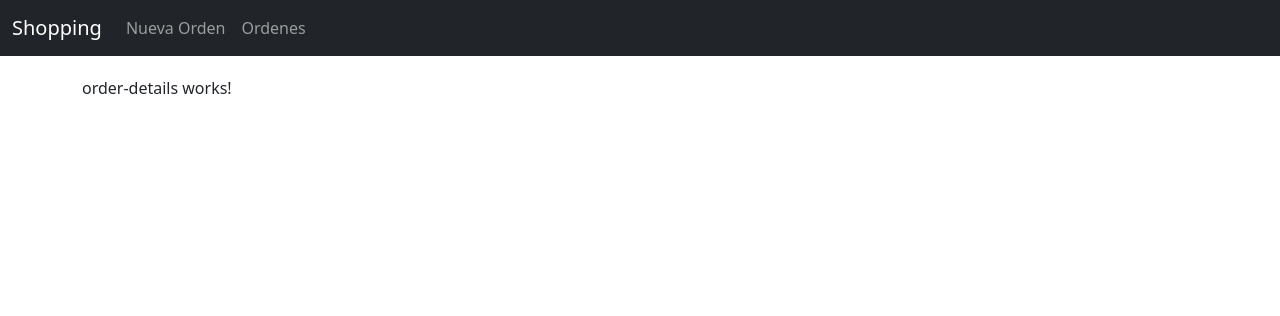
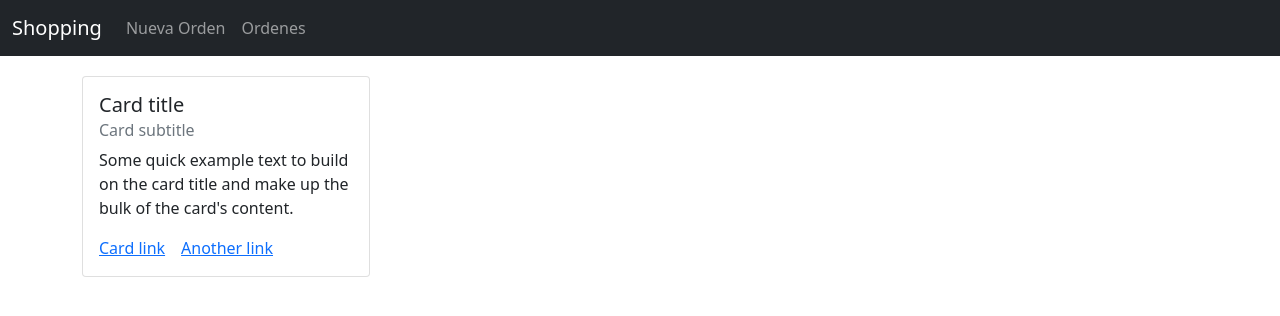
Before and after one commit to varnamartha/vm-shopping-ui, an Angular app: page /orderdetails/1 in a window 1280 px wide. Shown: the top 316 px of the page. Built offline with nearby package versions, Linux system fonts and the light colour scheme.

Commit message:
improvements in order details component

```diff
--- a/src/app/components/order-details/order-details.component.html
+++ b/src/app/components/order-details/order-details.component.html
@@ -1 +1,9 @@
-<p>order-details works!</p>
+<div class="card" style="width: 18rem;">
+    <div class="card-body">
+        <h5 class="card-title">Card title</h5>
+        <h6 class="card-subtitle mb-2 text-muted">Card subtitle</h6>
+        <p class="card-text">Some quick example text to build on the card title and make up the bulk of the card's content.</p>
+        <a href="#" class="card-link">Card link</a>
+        <a href="#" class="card-link">Another link</a>
+    </div>
+</div>
```
